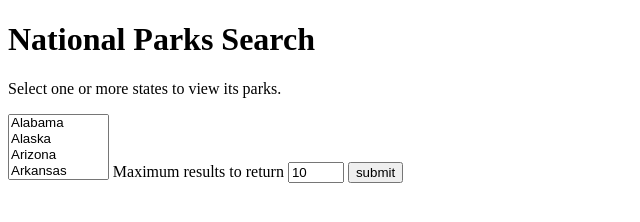
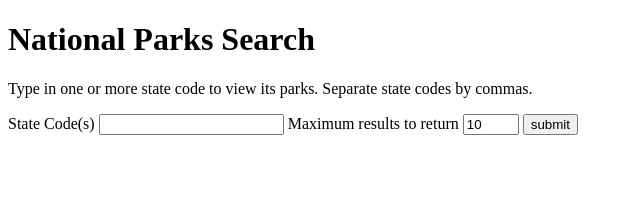
Before and after one commit to jennantran/National-Park-Search, a plain HTML site: page index.html in a window 1280 px wide. Shown: the whole page, without its empty margins (0-640 px from the left). Drawn offline with nearby package versions, Linux system fonts and the light colour scheme.

Commit message:
changed to text input for statecodes

```diff
--- a/index.html
+++ b/index.html
@@ -10,60 +10,10 @@
 <body>
     <div class="container">
         <h1>National Parks Search</h1>
-        <p>Select one or more states to view its parks.</p>
+        <p>Type in one or more state code to view its parks. Separate state codes by commas.</p>
         <form>
-            <select class="form-control" multiple>
-                <option value="AL" name="states"><label>Alabama</label>
-                <option value="AK" name="states"><label>Alaska</label>
-                <option value="AZ" name="states"><label>Arizona</label>
-                <option value="AR" name="states"><label>Arkansas</label>
-                <option value="CA" name="states"><label>California</label>
-                <option value="CO" name="states"><label>Colorado</label>
-                <option value="CT" name="states"><label>Connecticut</label>
-                <option value="DE" name="states"><label>Delaware</label>
-                <option value="FL" name="states"><label>Florida</label>
-                <option value="GA" name="states"><label>Georgia</label>
-                <option value="HI" name="states"><label>Hawaii</label>
-                <option value="ID" name="states"> <label>Idaho</label>
-                <option value="IL" name="states"> <label>Illinois</label>
-                <option value="IN" name="states"><label>Indiana</label>
-                <option value="IA" name="states"><label>Iowa</label>
-                <option value="KS" name="states"><label>Kansas</label>
-                <option value="KY" name="states"><label>Kentucky</label>
-                <option value="LA" name="states"><label>Louisiana</label>
-                <option value="ME" name="states"><label>Maine</label>
-                <option value="MD" name="states"><label>Maryland</label>
-                <option value="MA" name="states"><label>Massachusetts</label>
-                <option value="MI" name="states"><label>Michigan</label>
-                <option value="MN" name="states"><label>Minnesota</label>
-                <option value="MS"name="states" ><label>Mississippi</label>
-                <option value="MO" name="states"><label>Missouri</label>
-                <option value="MT" name="states"><label>Montana</label>
-                <option value="NE" name="states"><label>Nebraska</label>
-                <option value="NV" name="states"><label>Nevada</label>
-                <option value="NH" name="states"><label>New Hampshire</label>
-                <option value="NJ" name="states"><label>New Jersey</label>
-                <option value="NM" name="states"><label>New Mexico</label>
-                <option value="NY" name="states"><label>New York</label>
-                <option value="NC" name="states"><label>North Carolina</label>
-                <option value="ND" name="states"><label>North Dakota</label>
-                <option value="OH" name="states"><label>Ohio</label>
-                <option value="OK" name="states"><label>Oklahoma</label>
-                <option value="OR" name="states"><label>Oregon</label>
-                <option value="PA" name="states"><label>Pennsylvania</label>
-                <option value="RI" name="states"><label>Rhode Island</label>
-                <option value="SC" name="states"><label>South Carolina</label>
-                <option value="SD" name="states"><label>South Dakota</label>
-                <option value="TN" name="states"><label>Tennessee</label>
-                <option value="TX" name="states"><label>Texas</label>
-                <option value="UT" name="states"><label>Utah</label>
-                <option value="VT" name="states"><label>Vermont</label>
-                <option value="VA" name="states"><label>Virginia</label>
-                <option value="WA" name="states"><label>Washington</label>
-                <option value="WV" name="states"><label>West Virginia</label>
-                <option value="WI" name="states"><label>Wisconsin</label>
-                <option value="WY" name="states"><label>Wyoming</label>
-                </select>
+            <label>State Code(s)</label>
+            <input type="text" id="code">
 
 
                 <label for="max-results">Maximum results to return</label>
--- a/index.js
+++ b/index.js
@@ -15,8 +15,8 @@ function getParks(key, max=10, code) {
     'VT','VA','WA','WV','WI','WY'];
 
     const maxResults = $('#js-max-results').val();
+    const abbreviation = document.getElementById("code").value;
 
-    const abbreviation = $(".form-control option:selected").val();
     console.log(abbreviation);
     const params = {
       api_key: apiKey,
@@ -62,6 +62,7 @@ function displayResults(responseJson) {
         <p>${responseJson.data[i].description}</p>
         <a href="${responseJson.data[i].url}">Link</a>
         </li>`
+
       )};
 
 //display the results section
```
